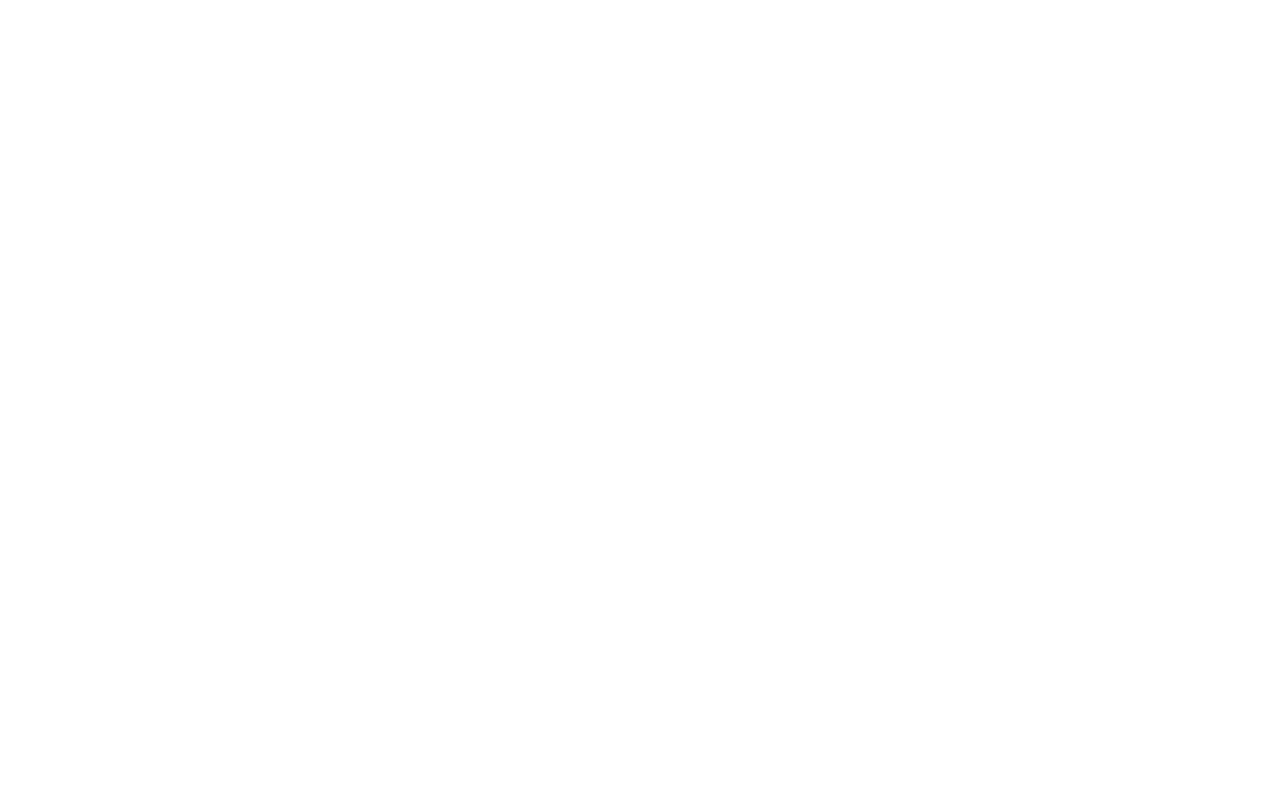
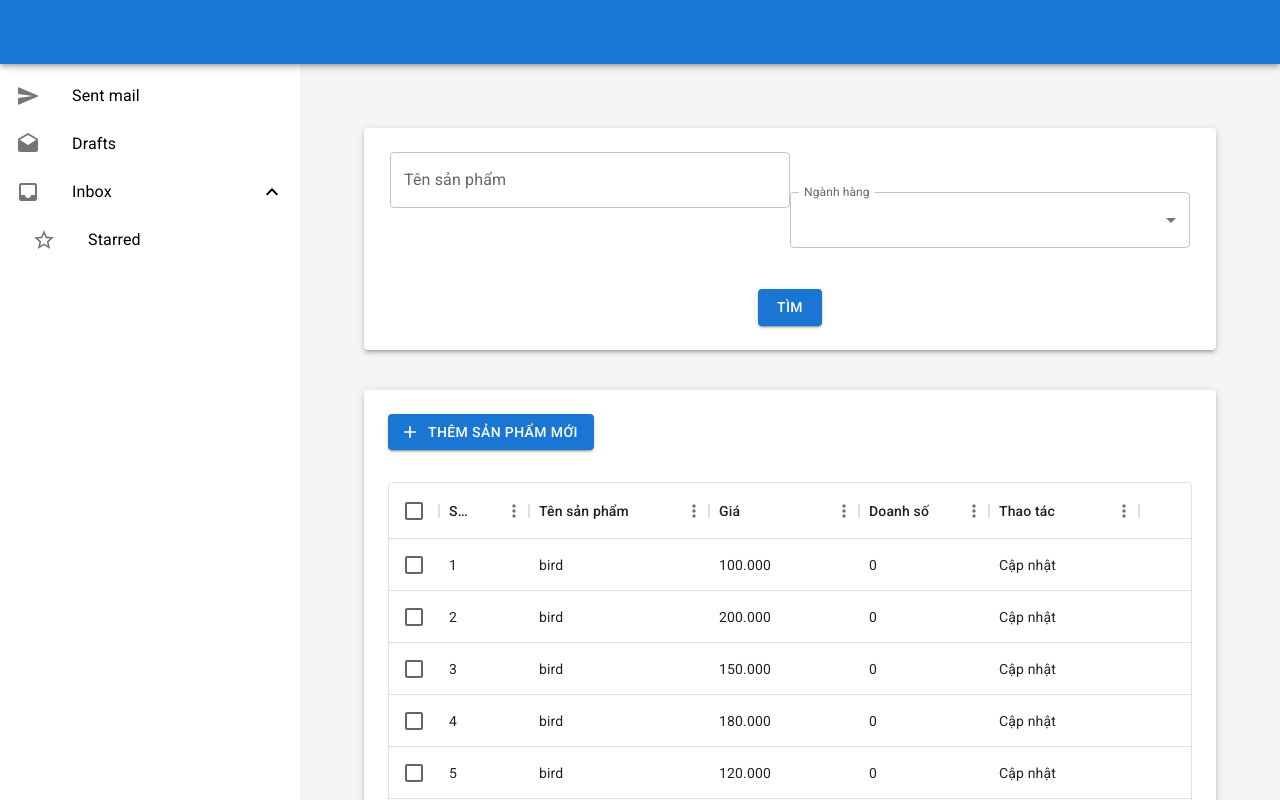
Before and after one commit to thientuquangtrung/birdtradingplatform, a React (Create React App) app in the folder client/: page /product/list/all in a window 1280 px wide. Before the commit this address had no page. Shown: the top 800 px of the page. Built offline with nearby package versions, Linux system fonts and the light colour scheme.

Commit message:
List Product

```diff
--- a/client/package.json
+++ b/client/package.json
@@ -8,6 +8,7 @@
     "@emotion/styled": "^11.11.0",
     "@mui/icons-material": "^5.11.16",
     "@mui/material": "^5.13.1",
+    "@mui/x-data-grid": "^6.4.0",
     "@testing-library/jest-dom": "^5.16.5",
     "@testing-library/react": "^13.4.0",
     "@testing-library/user-event": "^13.5.0",
--- /dev/null
+++ b/client/src/components/ProductTable/ProductTable.js
@@ -0,0 +1,45 @@
+import * as React from 'react';
+import { DataGrid } from '@mui/x-data-grid';
+
+const columns = [
+  { field: 'id', headerName: 'Số thứ tự', width: 90 },
+  { field: 'name', headerName: 'Tên sản phẩm', width: 180 },
+  { field: 'price', headerName: 'Giá', width: 150 },
+  { field: 'sale', headerName: 'Doanh số', width: 130 },
+  {
+    field: 'status',
+    headerName: 'Thao tác',
+    width: 150,
+  },
+
+];
+
+const rows = [
+  { id: 1, name: 'bird', sale: '0', price: '100.000', status: 'Cập nhật' },
+  { id: 2, name: 'bird', sale: '0', price: '200.000', status: 'Cập nhật' },
+  { id: 3, name: 'bird', sale: '0', price: '150.000', status: 'Cập nhật' },
+  { id: 4, name: 'bird', sale: '0', price: '180.000', status: 'Cập nhật' },
+  { id: 5, name: 'bird', sale: '0', price: '120.000', status: 'Cập nhật' },
+  { id: 6, name: 'bird', sale: '0', price: '0', status: 'Cập nhật' },
+  { id: 7, name: 'bird', sale: '0', price: '300.000', status: 'Cập nhật' },
+  { id: 8, name: 'bird', sale: '0', price: '270.000', status: 'Cập nhật' },
+  { id: 9, name: 'bird', sale: '0', price: '50.000', status: 'Cập nhật' },
+];
+
+export default function ProductTable() {
+  return (
+    <div style={{ height: 400, width: '100%' }}>
+      <DataGrid
+        rows={rows}
+        columns={columns}
+        initialState={{
+          pagination: {
+            paginationModel: { page: 0, pageSize: 5 },
+          },
+        }}
+        pageSizeOptions={[5, 10]}
+        checkboxSelection
+      />
+    </div>
+  );
+}
--- /dev/null
+++ b/client/src/pages/ListProduct/ListProduct.js
@@ -0,0 +1,50 @@
+import Box from '@mui/material/Box';
+import Paper from '@mui/material/Paper';
+import TextField from '@mui/material/TextField';
+import Button from '@mui/material/Button';
+import AddIcon from '@mui/icons-material/Add';
+import ProductTable from '../../components/ProductTable/ProductTable';
+
+function ListProduct() {
+    return (
+        <Box margin={3}>
+            <Paper
+                elevation={3}
+                sx={{
+                    padding: 3,
+                    textAlign: 'center',
+                }}
+            >
+                <TextField id="outlined-search" label="Tên sản phẩm" type="search" sx={{ width: 400 }}></TextField>
+                <TextField
+                    id="outlined-select-currency"
+                    select
+                    label="Ngành hàng"
+                    defaultValue="EUR"
+                    sx={{ width: 400, marginTop: 5 }}
+                ></TextField>{' '}
+                <br />
+                <br />
+                <Button variant="contained" href="#contained-buttons">
+                    Tìm
+                </Button>
+            </Paper>
+
+            <Paper
+                elevation={3}
+                sx={{
+                    padding: 3,
+                    marginTop: 5,
+                }}
+            >
+                <Button variant="contained" startIcon={<AddIcon />} sx={{ marginBottom: 4 }}>
+                    Thêm sản phẩm mới
+                </Button>
+
+                <ProductTable />
+            </Paper>
+        </Box>
+    );
+}
+
+export default ListProduct;
--- a/client/src/pages/NewProduct/NewProduct.js
+++ b/client/src/pages/NewProduct/NewProduct.js
@@ -16,11 +16,11 @@ function NewProduct() {
                 <Typography variant="h4" gutterBottom>
                     Thông tin cơ bản
                 </Typography>
-                <Box sx={{width: 500, marginLeft: 42, display: 'flex', alignItems: 'center'}}>
-                <Typography variant="h5" gutterBottom>
-                    Hình ảnh sản phẩm:
-                </Typography>
-                <Button
+                <Box sx={{ width: 500, marginLeft: 20, display: 'flex', alignItems: 'center' }}>
+                    <Typography variant="h5" gutterBottom>
+                        Hình ảnh sản phẩm:
+                    </Typography>
+                    <Button
                         variant="contained"
                         component="label"
                         color="primary"
--- a/client/src/routes/index.js
+++ b/client/src/routes/index.js
@@ -6,12 +6,14 @@ import SellerLayout from '../layouts/SellerLayout/SellerLayout';
 import Home from '../pages/Home/Home';
 import Updateshop from '../pages/Updateshop.js';
 import NewProduct from '../pages/NewProduct/NewProduct';
+import ListProduct from '../pages/ListProduct/ListProduct';
 
 // Public routes
 const publicRoutes = [
     { path: '/', component: Home, layout: DefaultLayout },
     { path: '/product/new', component: NewProduct, layout: SellerLayout },
     { path: '/shop/profile', component: Updateshop, layout: SellerLayout },
+    { path: '/product/list/all', component: ListProduct, layout: SellerLayout },
 ];
 
 const privateRoutes = [];
```
Also changed, not shown: client/src/layouts/SellerLayout/SellerLayout.js (+3 -5 lines), 1 other file (tests, documents, lock files or other folders).
